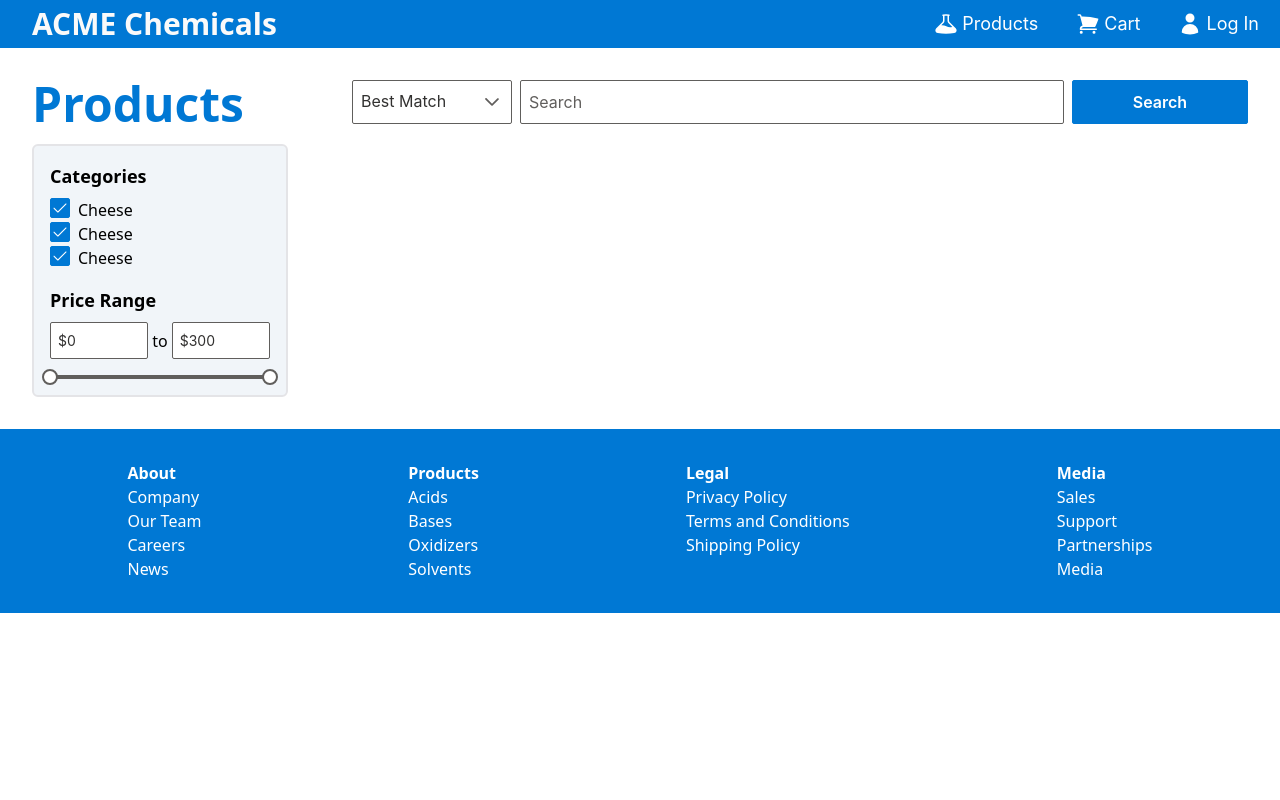
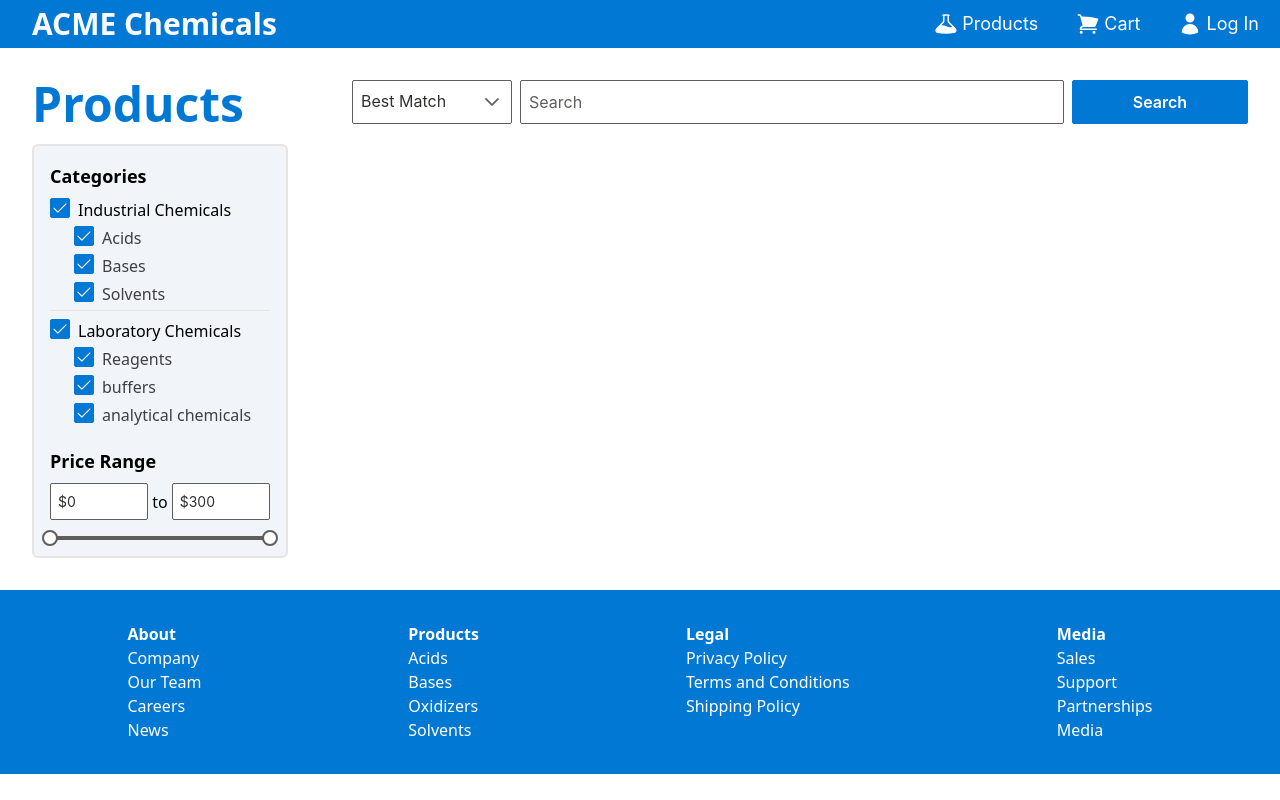
Before and after one commit to M-Valentino/ACME-Chemicals, a Next.js app: page /products in a window 1280 px wide. Built offline with nearby package versions, Linux system fonts and the light colour scheme.

Commit message:
added subcategories

```diff
--- a/src/components/products/Sidebar.tsx
+++ b/src/components/products/Sidebar.tsx
@@ -10,6 +10,17 @@ interface SidebarProps {
 
 export const Sidebar: React.FC<SidebarProps> = (props: SidebarProps) => {
   const { priceRange, setPriceRange } = props;
+
+  const categories = [
+    {
+      category: "Industrial Chemicals",
+      subCategories: ["Acids", "Bases", "Solvents"],
+    },
+    {
+      category: "Laboratory Chemicals",
+      subCategories: ["Reagents", "buffers", "analytical chemicals"],
+    },
+  ];
 
   const priceInputFormatter = (val: string) => {
     return Math.min(parseInt(val.substring(1)), 300) || 0;
@@ -24,26 +35,39 @@ export const Sidebar: React.FC<SidebarProps> = (props: SidebarProps) => {
     <div className=" max-w-[256px] mr-16">
       <h1 className=" font-extrabold text-5xl text-primary">Products</h1>
       <div className=" bg-slate-100 p-4 mt-4 rounded-md border-stone-200 border-2">
-        <h2 className=" mb-2 font-semibold text-lg ">Categories</h2>
-        <div className="flex align-items-center ">
-          <Checkbox inputId="ingredient1" name="pizza" value="Cheese" checked />
-          <label htmlFor="ingredient1" className="ml-2 ">
-            Cheese
-          </label>
-        </div>
-        <div className="flex align-items-center ">
-          <Checkbox inputId="ingredient1" name="pizza" value="Cheese" checked />
-          <label htmlFor="ingredient1" className="ml-2 ">
-            Cheese
-          </label>
-        </div>
-        <div className="flex align-items-center ">
-          <Checkbox inputId="ingredient1" name="pizza" value="Cheese" checked />
-          <label htmlFor="ingredient1" className="ml-2 ">
-            Cheese
-          </label>
-        </div>
-        <h2 className="mt-4 mb-2 font-semibold text-lg ">Price Range</h2>
+        <h2 className="font-semibold text-lg ">Categories</h2>
+        {categories.map((cat, i, row) => (
+          <>
+            <div className="flex align-items-center mt-2" key={cat.category}>
+              <Checkbox
+                inputId="ingredient1"
+                name="pizza"
+                value="Cheese"
+                checked
+              />
+              <label htmlFor="ingredient1" className="ml-2 ">
+                {cat.category}
+              </label>
+            </div>
+            {cat.subCategories.map((subCat) => (
+              <div className="flex align-items-center ml-6 mt-1" key={subCat}>
+                <Checkbox
+                  inputId="ingredient1"
+                  name="pizza"
+                  value="Cheese"
+                  checked
+                />
+                <label htmlFor="ingredient1" className="ml-2 text-gray-700">
+                  {subCat}
+                </label>
+              </div>
+            ))}
+            {i !== row.length - 1 && (
+              <hr className="border-stone-200 border-1 mt-1" />
+            )}
+          </>
+        ))}
+        <h2 className="mt-5 mb-2 font-semibold text-lg ">Price Range</h2>
         <div className="flex flex-row">
           <InputText
             value={`$${priceRange[0].toString()}`}
--- a/tailwind.config.ts
+++ b/tailwind.config.ts
@@ -277,6 +277,19 @@ const config: Config = {
         "900": "#0f172a",
         "950": "#020617",
       },
+      stone: {
+        50: "#fafaf9",
+        100: "#f5f5f4",
+        200: "#e7e5e4",
+        300: "#d6d3d1",
+        400: "#a8a29e",
+        500: "#78716c",
+        600: "#57534e",
+        700: "#44403c",
+        800: "#292524",
+        900: "#1c1917",
+        950: "#0c0a09",
+      },
     },
     screens: {
       gridSM: "740px",
@@ -286,7 +299,7 @@ const config: Config = {
       md: "768px",
       lg: "1024px",
       xl: "1280px",
-      "2xl": "1536px"
+      "2xl": "1536px",
     },
   },
   plugins: [],
```
